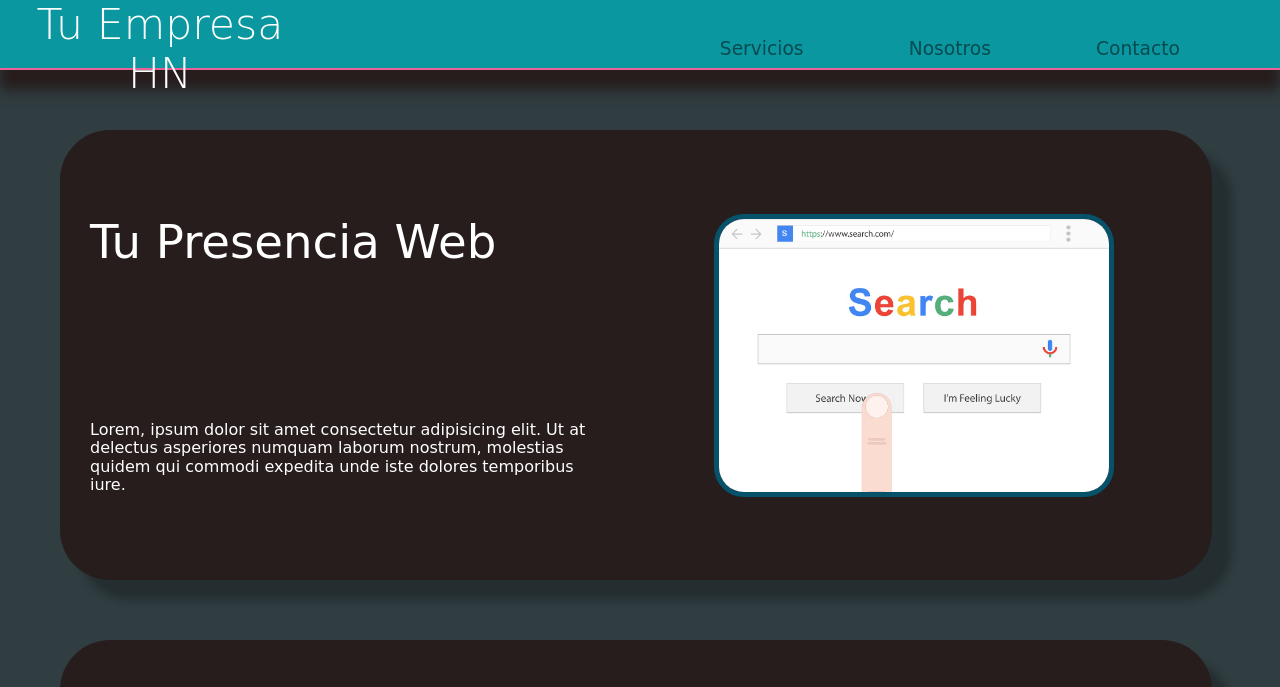
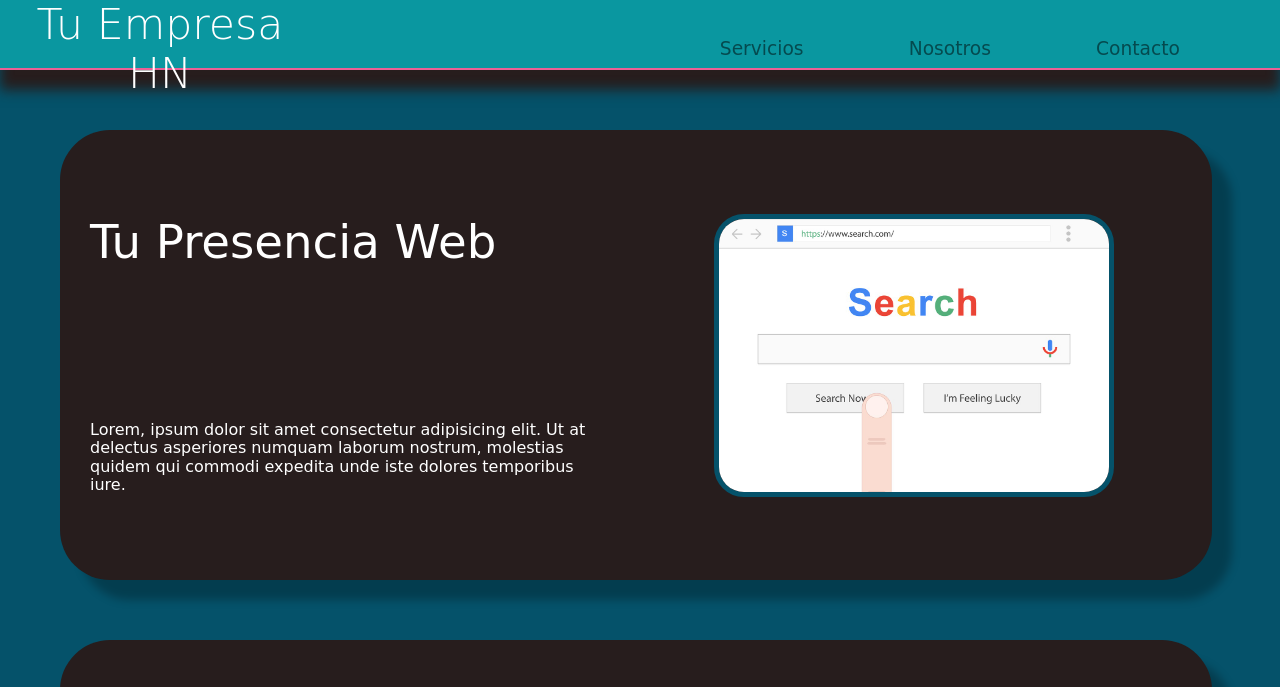
Before and after one commit to Leon8996/pagina-prueba, a plain HTML site: page index.html in a window 1280 px wide. Shown: the top 687 px of the page. Drawn offline with Linux system fonts and the light colour scheme; a web font is replaced by a local one.

Commit message:
Cambio de BGround 02

```diff
--- a/style.css
+++ b/style.css
@@ -5,7 +5,7 @@
 
 body {
 	padding-top: 70px;
-	background-color: #303d41;
+	background-color: #05526a;
 }
 /* CONTENT HEADER */
 /* TIPO YOUTUBE */
```
